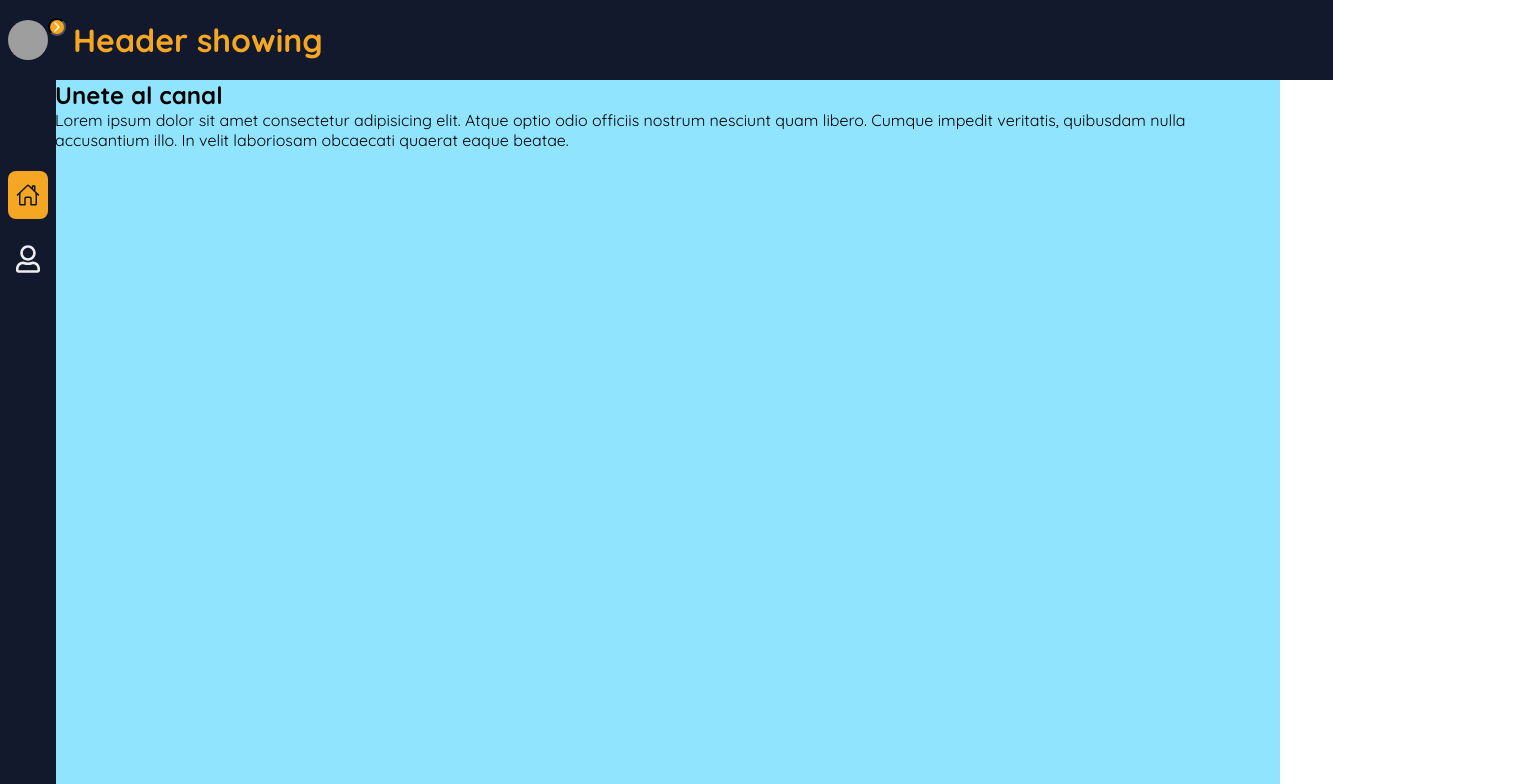
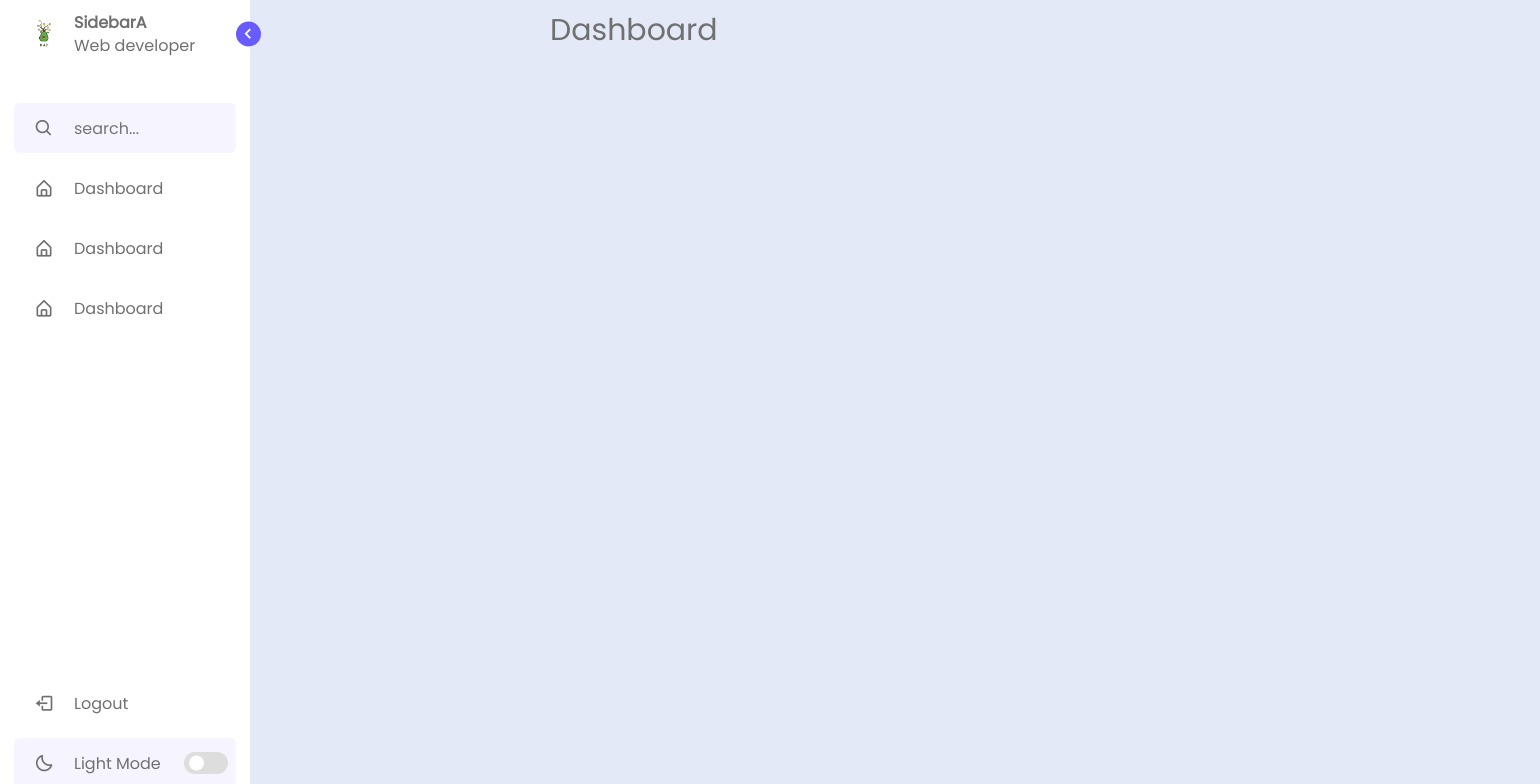
Before and after one commit to uttom41/sidebar_a, a React (Create React App) app: page /support in a window 1280 px wide. Shown: the top 784 px of the page, 1540 px wide, since content can reach past the window. Built offline with nearby package versions, Linux system fonts and the light colour scheme; grey boxes are pictures that could not be loaded.

Commit message:
simple sidebar design

```diff
--- a/public/index.html
+++ b/public/index.html
@@ -15,6 +15,7 @@
       user's mobile device or desktop. See https://developers.google.com/web/fundamentals/web-app-manifest/
     -->
     <link rel="manifest" href="%PUBLIC_URL%/manifest.json" />
+    <link href='https://unpkg.com/boxicons@2.1.4/css/boxicons.min.css' rel='stylesheet'>
 
     <!--
       Notice the use of %PUBLIC_URL% in the tags above.
--- a/src/component/sidebar.css
+++ b/src/component/sidebar.css
@@ -1,275 +1,293 @@
-@import url("https://fonts.googleapis.com/css2?family=Quicksand:wght@400;700&display=swap");
+@import url('https://fonts.googleapis.com/css2?family=Poppins:wght@300;400,500,600,700&display=swap');
 
+* {
+    font-family: 'Poppins', sans-serif;
+    margin: 0;
+    padding: 0;
+    box-sizing: border-box;
+}
 :root {
-  --first-color: #12192C;
-  --second-color: #F5A623;
-  --white-color: #EDEDED;
-}
+    /* ==== colors ==== */
+    --body-color:#E4E9F7 ;
+    --sidebar-color: #FFF;
+    --primay-color: #695CFE;
+    --primay-color-light:#F6F5FF ;
+    --toggle-color: #DDD ;
+    --text-color: #707070 ;
 
-/*===== Fuente y tipografia =====*/
-:root {
-  --body-font: 'Quicksand', sans-serif;
-  --small-font-size: 0.875rem;
-}
+    /* ===== Transition===== */
 
-@media screen and (min-width: 768px) {
-  :root {
-    --small-font-size: 0.938rem;
-  }
-}
-
-/*===== z index =====*/
-:root {
-  --z-back: -10;
-  --z-normal: 1;
-  --z-tooltip: 10;
-  --z-fixed: 100;
-  --z-modal: 1000;
-}
-
-/*===== BASE =====*/
-*, ::before, ::after {
-  -webkit-box-sizing: border-box;
-          box-sizing: border-box;
+    --tran-02: all 0.2s ease;
+    --tran-03: all 0.3s ease;
+    --tran-04: all 0.4s ease;
+    --tran-05: all 0.5s ease;
 }
 
 .navBody {
-  position: relative;
-  margin: 0;
-  padding: 1rem 0 0 5rem;
-  font-family: var(--body-font);
-  background-color: white;
-  -webkit-transition: .5s;
-  transition: .5s;
+    height: 100vh;
+    background: var(--body-color);
+    transition: var(--tran-05);
 }
 
-.header {
+.navBody.dark{
+    --body-color:#18191A;
+    --sidebar-color: #242526;
+    --primay-color: #3A3B3C;
+    --primay-color-light:#3A3B3C ;
+    --toggle-color: #FFF ;
+    --text-color: #CCC ;
+}
+/* ===== Sidebar==== */
+.sidebar {
     position: fixed;
     top: 0;
-  left: 53px;
-  width: 100%;
-  height: 80px;
-  align-content: center;
-  z-index: var(--z-fixed);
-  background-color: var(--first-color);
-  -webkit-transition: .5s;
-  transition: .5s;
+    left: 0;
+    height: 100%;
+    width: 250px;
+    padding: 10px 14px;
+    background: var(--sidebar-color);
+    transition: var(--tran-05);
+    z-index: 100;
 }
 
-.expanderHeader {
-  position: fixed;
-  top: 0;
-  left: 168px;
-  width: 100%;
-  height: 80px;
-  align-content: center;
-  z-index: var(--z-fixed);
-  background-color: var(--first-color);
-  -webkit-transition: .5s;
-  transition: .5s;
-}
-.expanderHeader h1 {
-  font-size: 2rem;
-  font-weight: 700;
-  align-items: center;
-  margin-left: 20px;
-  color: var(--second-color);
-}
-.header h1 {
-  font-size: 2rem;
-  font-weight: 700;
-  align-self: center;
-  margin-left: 20px;
-  color: var(--second-color);
+.sidebar.close{
+    width: 88px;
 }
 
-.widgetBody{
+/* ==== Resuable CSS ==== */
+
+.sidebar .text {
+    font-size: 16px;
+    font-weight: 500;
+    color: var(--text-color);
+    transition: var(--tran-03);
+    white-space: nowrap;
+    opacity: 1;
+}
+
+.sidebar.close .text{
+    opacity: 0;
+}
+
+.sidebar .image {
+    min-width: 60px;
+    display: flex;
+    align-items: center;
+    justify-content: center;
+}
+
+.sidebar li{
+    height: 50px;
+    margin-top: 10px;
+    list-style: none;
+    display: flex;
+    align-items: center;
+}
+
+.sidebar li .icon {
+    display: flex;
+    align-items: center;
+    justify-content: center;
+    min-width: 60px;
+    font-size: 20px;
+}
+
+.sidebar li .icon,
+.sidebar li .text {
+    color: var(--text-color);
+    transition: var(--tran-02);
+}
+
+.sidebar header{
     position: relative;
-  margin-top: 64px;
-  margin-left: -25px;
-  font-family: var(--body-font);
-  background-color: rgb(145, 228, 253);
-  -webkit-transition: .5s;
-  transition: .5s;
- height: 100vh;
+}
+
+.sidebar .image-text img {
+    width: 40px;
+    border-radius: 6px;
+}
+
+.sidebar header .image-text{
+    display: flex;
+    align-items: center;
+}
+
+header .image-text .header-text{
+    display: flex;
+    flex-direction: column;
+}
+
+.header-text .name{
+    font-weight: 600;
+}
+
+.header-text .profession{
+    margin-top: -2px  ;
+}
+
+.sidebar header .toggle{
+    position: absolute;
+    top: 50%;
+    right: -25px;
+    transform: translateY(-50%) rotate(180deg);
+    height: 25px;
+    width: 25px;
+    background: var(--primay-color);
+    display: flex;
+    align-items: center;
+    justify-content: center;
+    border-radius: 50%;
+    color: var(--sidebar-color);
+    font-size: 22px;
+    transition: var(--tran-03);
+}
+
+.sidebar.close header .toggle{
+    transform: translateY(-50%);
+}
+
+.navBody.dark .sidebar header .toggle{
+    color: var(--text-color);
+}
+
+.sidebar .menu {
+    margin-top: 35px;
+}
+.sidebar .search-box{
+    background: var(--primay-color-light);
+    border-radius: 6px;
+}
+
+.search-box input {
+    height: 100%;
+    width: 100%;
+    outline: none;
+    border: none;
+    border-radius: 6px;
+    font-size: 16px;
+    font-weight: 500;
+    background: var(--primay-color-light);
+    transition: var(--tran-05);
 
 }
 
-/*Active links menu*/
-.active {
-  background-color: var(--second-color);
-  color: var(--first-color);
+.sidebar li a {
+    height: 100%;
+    width: 100%;
+    display: flex;
+    align-items: center;
     text-decoration: none;
-  display: -webkit-box;
-  display: -ms-flexbox;
+    border-radius: 6px;
+    transition: var(--tran-04);
+}
+
+.sidebar li a:hover{
+    background: var(--primay-color);
+}
+
+.sidebar li a:hover .icon,
+.sidebar li a:hover .text {
+    color: var(--sidebar-color);
+}
+
+.navBody.dark .sidebar li a:hover .icon,
+.navBody.dark .sidebar li a:hover .text {
+    color: var(--text-color);
+}
+
+.sidebar .menu-bar{
+    height: calc(100% - 50px);
     display: flex;
-  -webkit-box-align: center;
-      -ms-flex-align: center;
+    flex-direction: column;
+    justify-content: space-between;
+}
+
+.menu-bar .mode {
+    position: relative;
+    border-radius: 6px;
+    background: var(--primay-color-light);
+}
+
+.menu-bar .mode .moon-sun {
+    height: 50px;
+    width: 60px;
+    display: flex;
     align-items: center;
-  padding: .5rem;
-  margin-bottom: 1rem;
-  border-radius: .5rem;
-  -webkit-transition: .3s;
-  transition: .3s;
+}
+.menu-bar .mode i{
+    position: absolute;
+    transition: var(--tran-03);
+}
+
+.menu-bar .mode i.sun{
+    opacity: 0;
+}
+
+.navBody.dark .menu-bar .mode i.sun{
+    opacity: 1;
+}
+
+.navBody.dark .menu-bar .mode i.moon{
+    opacity: 0;
+}
+
+.menu-bar .mode .toggle-switch {
+    position: absolute;
+    right: 0px;
+    display: flex;
+    align-items: center;
+    justify-content: center;
+    height: 100%;
+    min-width: 60px;
+    cursor: pointer;
+    border-radius: 6px;
+    background: var(--primay-color-light);
+}
+
+.toggle-switch .switch{
+    position: relative;
+    height: 22px;
+    width: 44px;
+    border-radius: 25px;
+    background-color: var(--toggle-color);
+}
+
+.switch::before{
+    content: "";
+    position: absolute;
+    height: 15px;
+    width: 15px;
+    border-radius: 50%;
+    top: 50%;
+    left: 5px;
+    transform: translateY(-50%);
+    background: var(--sidebar-color);
+    transition: var(--tran-03);
 
 }
 
-h1 {
-  margin: 0;
-}
-
-ul, li {
-  margin: 0;
-  padding: 0;
-  list-style: none;
-}
-
-/*=====  NAV =====*/
-.l-navbar {
-  position: fixed;
-  top: 0;
-  left: 0;
-  width: 56px;
-  height: 100vh;
-  background-color: var(--first-color);
-  padding: 1.25rem .5rem 2rem;
-  -webkit-transition: .5s;
-  transition: .5s;
-  z-index: var(--z-fixed);
-}
-
-.nav {
-  height: 100%;
-  display: -webkit-box;
-  display: -ms-flexbox;
-  display: flex;
-  -webkit-box-orient: vertical;
-  -webkit-box-direction: normal;
-      -ms-flex-direction: column;
-          flex-direction: column;
-  -webkit-box-pack: justify;
-      -ms-flex-pack: justify;
-          justify-content: space-between;
-  overflow: hidden;
-}
-
- .profile{
-  margin-bottom: 30px;
-  text-align: center;
-}
-
- .profilePic{
-  display: block;
-  width: 100px;
-  height: 100px;
-  border-radius: 50%;
-  margin: 0 auto;
-  -webkit-transition: .5s;
-  transition: .5s;
-}
-.profilePicExpend{
-  display: block;
-  width: 40px;
-  height: 40px;
-  border-radius: 50%;
-  margin: 0 auto;
-  -webkit-transition: .5s;
-  transition: .5s;
+.navBody.dark .switch::before{
+    left: 24px;
 }
 
 
- .profile h3{
-  color: #ffffff;
-  margin: 10px 0 5px;
-  -webkit-transition: .5s;
-  transition: .5s;
+.home{
+    position: relative;
+    left: 250px;
+    height: 100vh;
+    width: calc((100% - 250px));
+    background: var(--body-color);
+    transition: var(--tran-05);
 }
 
- .profile p{
-  color: rgb(206, 240, 253);
-  font-size: 14px;
-  -webkit-transition: .5s;
-  transition: .5s;
+.home .text {
+    font-size: 30px;
+    font-weight: 500;
+    color: var(--text-color);
+    padding: 8px 40px;
 }
 
-
-.nav__toggle {
-  position: absolute;
-  top: 1.10rem;
-  right: -.6rem;
-  width: 18px;
-  height: 18px;
-  background-color: var(--second-color);
-  border-radius: 50%;
-  font-size: 1.25rem;
-  color: var(--first-color);
-  display: -webkit-box;
-  display: -ms-flexbox;
-  display: flex;
-  -webkit-box-align: center;
-      -ms-flex-align: center;
-          align-items: center;
-  -webkit-box-pack: center;
-      -ms-flex-pack: center;
-          justify-content: center;
-  cursor: pointer;
-  -webkit-transition: .5s;
-  transition: .5s;
+.sidebar.close ~ .home {
+    left: 88px;
+    width: calc((100% - 88px));
 }
-
-.nav__link {
-  display: -webkit-box;
-  display: -ms-flexbox;
-  display: flex;
-  text-decoration: none;
-  -webkit-box-align: center;
-      -ms-flex-align: center;
-          align-items: center;
-  padding: .5rem;
-  margin-bottom: 1rem;
-  border-radius: .5rem;
-  color: var(--white-color);
-  -webkit-transition: .3s;
-  transition: .3s;
-}
-
-.nav__link:hover {
-  background-color: var(--second-color);
-  color: var(--first-color);
-}
-
-.nav__icon {
-  font-size: 1.5rem;
-  margin-right: 1rem;
-}
-
-.nav__icon_small {
-  font-size: 1.5rem;
-  align-items: center;
-}
-
-.nav__text {
-  font-weight: 700;
-  -webkit-transition: .3s;
-  transition: .3s;
-}
-
-/*Show menu*/
-.show {
-  width: 168px;
-}
-
-/*Rotate toggle*/
-.rotate {
-  -webkit-transform: rotate(180deg);
-          transform: rotate(180deg);
-  -webkit-transition: .5s;
-  transition: .5s;
-}
-
-/*Add padding body*/
-.expander {
-  padding: 1rem 0 0 12rem;
-  -webkit-transition: .5s;
-  transition: .5s;
-}
--- a/src/component/sidebar.js
+++ b/src/component/sidebar.js
@@ -11,10 +11,13 @@ import { IoHomeOutline } from "react-icons/io5";
 import { FaRegUser } from "react-icons/fa";
 
 import "./sidebar.css";
+import logo from './logo.png';
 
 
 const Sidebar = () => {
 	const [sidebar, setSidebar] = useState(false);
+	const [mode, setMode] = useState(false);
+
 	const [isActiveNave, setIsactiveNave] = useState("home")
 
 	const showSidebar = () => setSidebar(!sidebar);
@@ -23,57 +26,85 @@ const Sidebar = () => {
 
 	const ArrowIcon = sidebar?IoIosArrowForward:IoIosArrowBack;
 
+	const sidebarClass = `sidebar ${sidebar ? 'close' : ''}`;
+	const modeClass = `navBody ${mode ? 'dark' : ''}`;
+
 
 	return (
-		<div className={(sidebar ? 'expander' : 'navBody')}>
-			<div className={(sidebar ? 'expanderHeader' : 'header')}>
-				<h1>Header showing</h1>
-			</div>
-			<div className={'l-navbar ' + (sidebar ? 'show' : 'undefined')} >
-				<nav className="nav">
-					<div>
-						<div class="profile">
-							<img className= {sidebar? "profilePic": "profilePicExpend"} src="https://1.bp.blogspot.com/-vhmWFWO2r8U/YLjr2A57toI/AAAAAAAACO4/0GBonlEZPmAiQW4uvkCTm5LvlJVd_-l_wCNcBGAsYHQ/s16000/team-1-2.jpg" alt="profile_picture"/>
-							 <h3 style={{
-								visibility: sidebar ? 'visible' : 'hidden',
-								opacity: sidebar ? 1 : 0,
-								transition: 'visibility 0s linear 0.33s, opacity 0.33s linear'
-								}}>Anamika Roy
-							</h3>
-							<p  style={{
-								visibility: sidebar ? 'visible' : 'hidden',
-								opacity: sidebar ? 1 : 0,
-								transition: 'visibility 0s linear 0.33s, opacity 0.33s linear'
-								}}>Designer
-							</p>
-						</div>
+		<div className={modeClass}>
+			 <nav className={sidebarClass}>
+            <header>
+                <div class="image-text">
+                    <span class="image">
+                        <img src={logo} alt="logo pic" />
+                    </span>
 
-						<button onClick={showSidebar} className="nav__toggle rotate" >
-       						<ArrowIcon style={{ color: 'white', fontSize: '24px' }}  />
-     					</button>
+                    <div class="text header-text">
+                        <span class="name"> SidebarA </span>
+                        <span class="profession"> Web developer </span>
+                    </div>
+                </div>
 
-						<ul sidebar={sidebar} class="nav__list">
+                <i class='bx bx-chevron-right toggle' onClick={()=> setSidebar(!sidebar)}> </i>
+            </header>
 
-							<Link  className={((isActiveNave === "home") ? 'active' : 'nav__link')} onClick={ () =>setNavName("home")}>
-								<IoHomeOutline className={sidebar ? 'nav__icon':' nav__icon_small'} size={32}/>
-								{sidebar && <span className="nav__text">Home</span>}
-							</Link>
-							<Link className={((isActiveNave === "user") ? 'active' : 'nav__link')} onClick={() =>setNavName("user")}>
-								<FaRegUser className= {sidebar ? 'nav__icon':' nav__icon_small'} size={32}/>
-								{sidebar &&<span className="nav__text">User</span>}
-							</Link>
-                    	</ul>
-					</div>
-				</nav>
+            <div class="menu-bar">
+                <div class="menu">
+                    <li class="search-box">
+                        <a href="#">
+                            <i class='bx bx-search icon'> </i>
+                            <input type="search" placeholder="search..."/>
+                        </a>
+                    </li>
 
-			</div>
-			<div className="widgetBody">
-				<h2>Unete al canal</h2>
-				<p>Lorem ipsum dolor sit amet consectetur adipisicing elit.
-				Atque optio odio officiis nostrum nesciunt quam libero.
-				Cumque impedit veritatis, quibusdam nulla accusantium illo.
-				In velit laboriosam obcaecati quaerat eaque beatae.</p>
-			</div>
+                    <ul class="menu-links">
+                        <li class="nav-link">
+                            <a href="#">
+                                <i class='bx bx-home-alt icon'> </i>
+                                <span class='text nav-text'>Dashboard</span>
+                            </a>
+                        </li>
+                        <li class="nav-link">
+                            <a href="#">
+                                <i class='bx bx-home-alt icon'> </i>
+                                <span class='text nav-text'>Dashboard</span>
+                            </a>
+                        </li>
+                        <li class="nav-link">
+                            <a href="#">
+                                <i class='bx bx-home-alt icon'> </i>
+                                <span class='text nav-text'>Dashboard</span>
+                            </a>
+                        </li>
+                    </ul>
+                </div>
+
+                <div class="bottom-content">
+                    <li class="">
+                        <a href="#">
+                            <i class='bx bx-log-out icon'> </i>
+                            <span class="text nav-text">Logout </span>
+                        </a>
+                    </li>
+
+                    <li class="mode">
+                        <div class="moon-sun">
+                            <i class="bx bx-moon icon moon"></i>
+                            <i class="bx bx-sun icon sun"></i>
+                        </div>
+                        <span class='mode-text text'> {mode ? "Dark Mode" : "Light Mode"}</span>
+
+                        <div class="toggle-switch" onClick={()=>setMode(!mode)}>
+                            <span class='switch'> </span>
+                        </div>
+                    </li>
+                </div>
+            </div>
+        </nav>
+
+        <section class="home">
+            <div class="text"> Dashboard</div>
+        </section>
 
 		</div>
 	);
```
Also changed, not shown: src/component/logo.png (added). Lines whose indentation alone changed are shown as unchanged.
